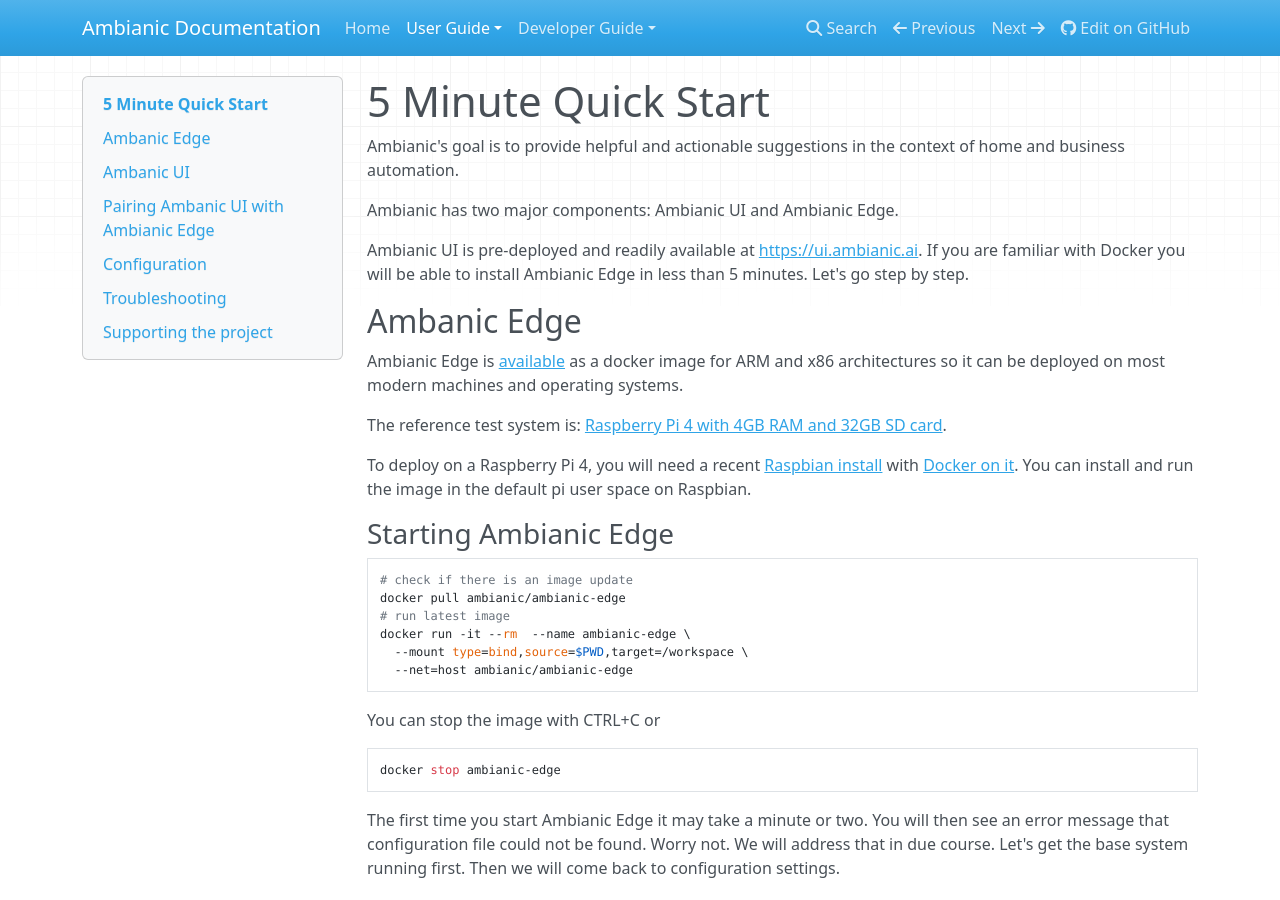
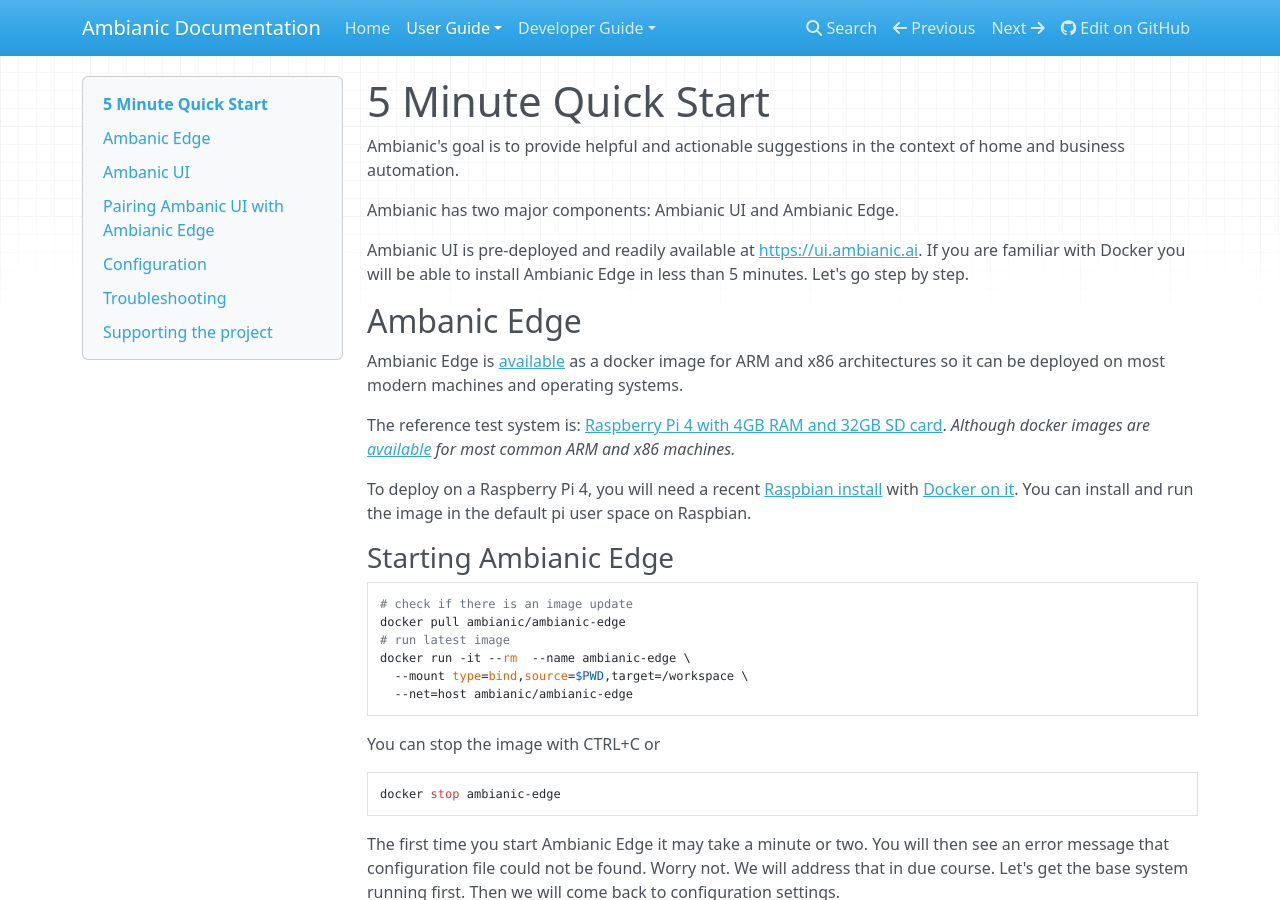
Before and after one commit to ambianic/ambianic-docs, an MkDocs documentation site: the page built from docs-md/users/quickstart.md, in a window 1280 px wide and 900 px high. Built offline with MkDocs 1.6.1, drawn with Linux system fonts in a browser that asks for light colours; nearby versions of some CDN libraries.

Commit message:
docs: expand archs for maintained docker images

```diff
--- a/docs-md/users/quickstart.md
+++ b/docs-md/users/quickstart.md
@@ -16,6 +16,7 @@
 
 The reference test system is:
 [Raspberry Pi 4 with 4GB RAM and 32GB SD card](https://www.raspberrypi.org/products/raspberry-pi-4-model-b/).
+_Although docker images are [available](https://hub.docker.com/r/ambianic/ambianic-edge/tags) for most common ARM and x86 machines._
 
 To deploy on a Raspberry Pi 4, you will need a recent
 [Raspbian install](https://www.raspberrypi.org/documentation/setup/) with
```
